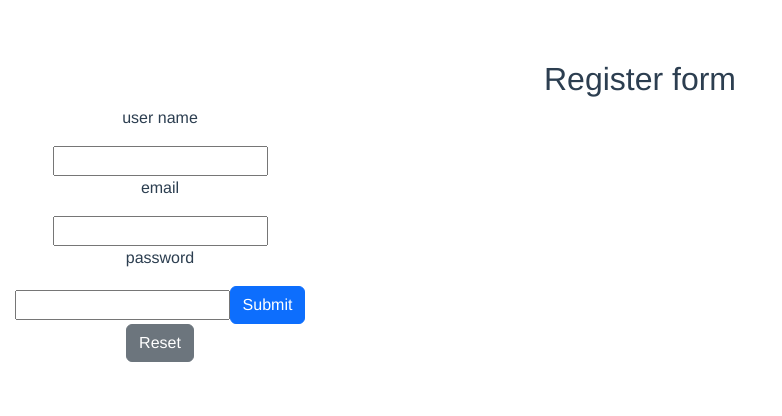
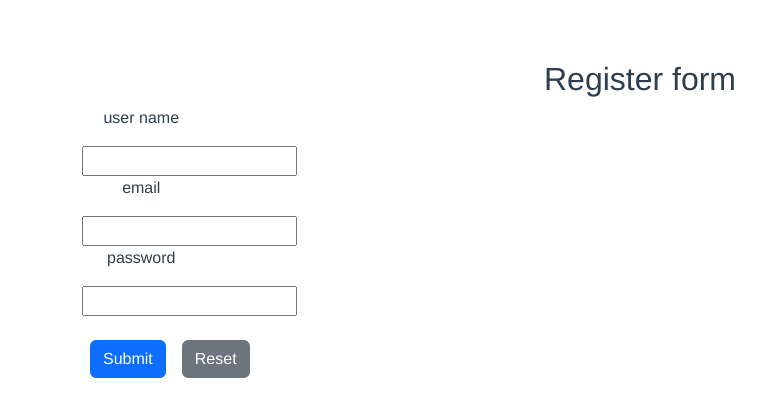
Before and after one commit to prajapati-akash/sample-vue-demo, a Vue app: page / in a window 1280 px wide. Shown: the top 416 px of the page, without its empty margins (0-782 px from the left). Built offline with nearby package versions, Linux system fonts and the light colour scheme.

Commit message:
registration form change

```diff
--- a/package.json
+++ b/package.json
@@ -8,6 +8,8 @@
     "lint": "vue-cli-service lint"
   },
   "dependencies": {
+    "@vuelidate/core": "^2.0.2",
+    "@vuelidate/validators": "^2.0.2",
     "bootstrap": "^5.2.3",
     "core-js": "^3.8.3",
     "vee-validate": "^4.8.4",
@@ -37,7 +39,8 @@
     },
     "rules": {
       "vue/multi-word-component-names": "off",
-      "vue/no-unused-components": "off"
+      "vue/no-unused-components": "off",
+      "vue/no-unused-vars" : "off"
     }
   },
   "browserslist": [
--- a/src/components/Register.vue
+++ b/src/components/Register.vue
@@ -1,24 +1,58 @@
 <template>
-  <div class="hello">
+  <div class="container">
     <div class="row">
+      <div class="col align-self-center col-3">
         <form @submit.prevent="onSubmit">
-          <div class="col-3">
+            <div class="row">
+                <div class="col-3 col-md-6 col-sm-9">
                   <p>user name</p>
                   <input type="text"  name="user_name" v-model="user_name"/>
+                  <!-- <div v-if="v$.name.$error">Name field has an error.</div> -->
+                </div>
+            </div>
+
+            <div class="row">
+                <div class="col-3 col-md-6 col-sm-9">
                   <p>email</p>
                   <input type="text"  name="email" v-model="email"/>
+                  <!-- <div v-if="v$.name.$error">Name field has an error.</div> -->
+                </div>
+            </div>
+
+            <div class="row">
+                <div class="col-3 col-md-6 col-sm-9">
                   <p>password</p>
                   <input type="password"  name="password" v-model="password"/>
+                  <!-- <div v-if="v$.name.$error">Name field has an error.</div> -->
+                </div>
+            </div>
 
+            <div class="row">
+                <div class="col-3 col-md-6 col-sm-9 pt-3">
+                  <div class="d-flex flex-row bd-highlight mb-3">
+                    <div class="p-2 bd-highlight">
                       <button class="btn btn-primary">Submit</button>
+                    </div>
+                    <div class="p-2 bd-highlight">
                       <button type="reset" class="btn btn-secondary">Reset</button>
                     </div>
+                  </div>
+                </div>
+            </div>
+
+
+
+
+
           </form>
+        </div>
     </div>
   </div>
 </template>
 
 <script>
+import { useVuelidate } from '@vuelidate/core'
+import { required, email } from '@vuelidate/validators'
 
 export default {
   name: 'Register',
@@ -26,9 +60,13 @@ export default {
 
   },
   components : {
+    useVuelidate,
+    required,
+    email
   },
   data() {
     return {
+      v$: useVuelidate(),
       user_name : "",
       email : "",
       password : ""
```
Also changed, not shown: 1 other file (tests, documents, lock files or other folders). Lines whose indentation alone changed are shown as unchanged.
